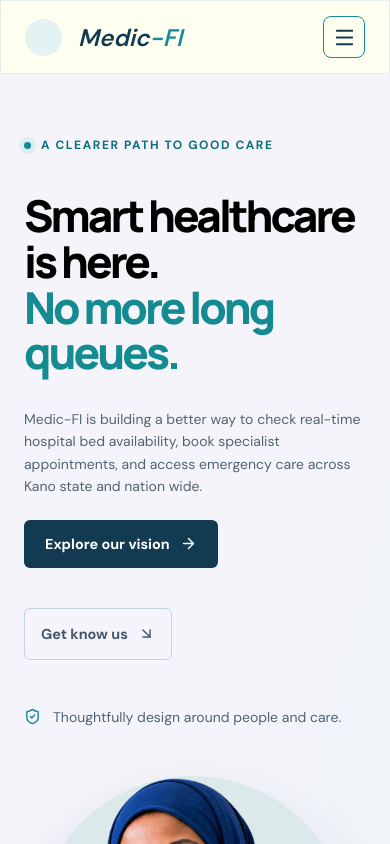
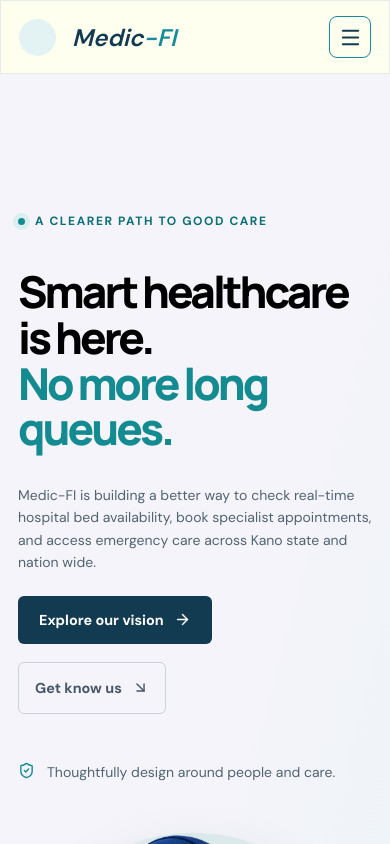
Before and after one commit to NDeenSanhaj96/medic-fi, a React (Vite) app: page / in a window 390 px wide. Shown: the top 844 px of the page. Built offline with nearby package versions, Linux system fonts and the light colour scheme.

Commit message:
style: Add Media queries for the navbar and hero section at 480px screen size.

```diff
--- a/src/App.css
+++ b/src/App.css
@@ -341,3 +341,29 @@
     flex-wrap: wrap;
   }
 }
+
+@media (max-width: 480px) {
+  :root {
+    --container-gutter: 18px;
+  }
+
+  .hero_actions {
+    align-items: flex-start;
+    flex-direction: column;
+    gap: 18px;
+  }
+
+  .hero_note {
+    align-items: flex-start;
+    line-height: 1.5;
+  }
+
+  .hero_img-frame {
+    height: 410px;
+  }
+
+  .hero_button {
+    gap: 9px;
+    font-size: 0.7rem;
+  }
+}
--- a/src/index.css
+++ b/src/index.css
@@ -167,3 +167,19 @@ a {
   background: var(--color-primary-hover);
   transform: translateY(-1px);
 }
+
+/*
+===================
+  Media Queries
+===================
+*/
+
+@media (max-width: 700px) {
+  :root {
+    --container-gutter: 22px;
+  }
+
+  section {
+    padding: 76px 0;
+  }
+}
```
